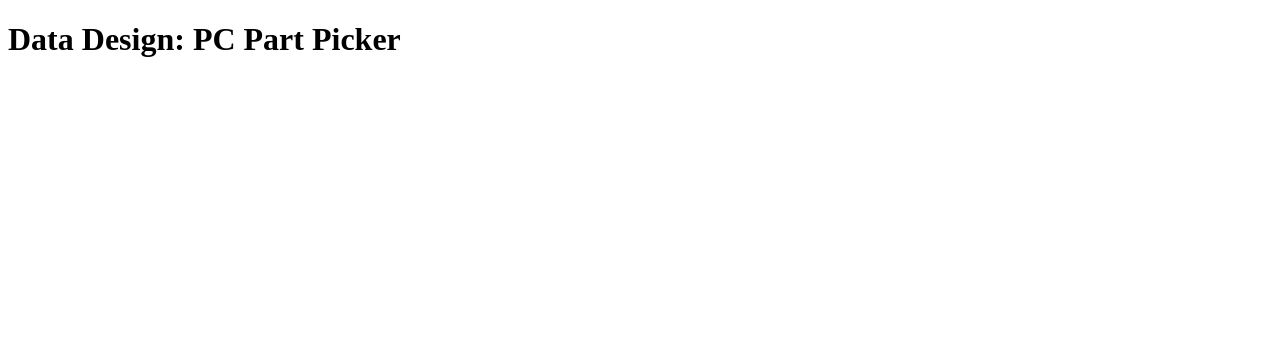
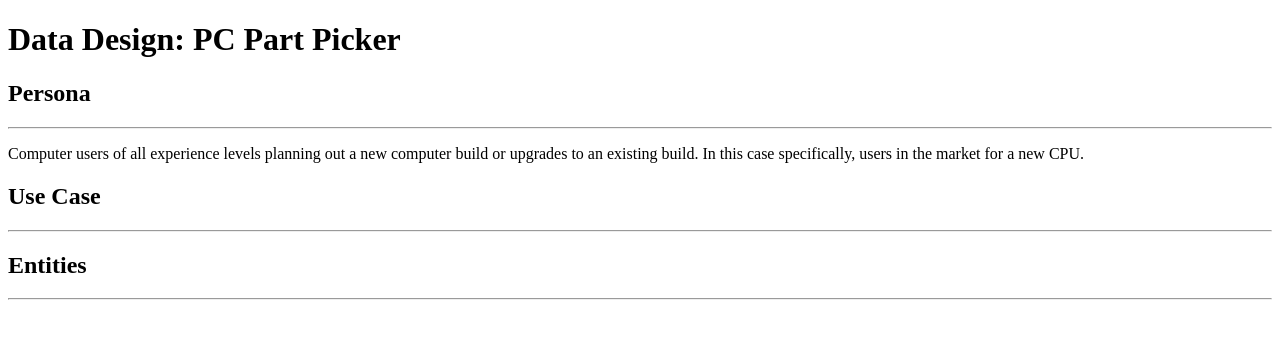
Before and after one commit to gbloom3/data-design-pcpartpicker, a PHP site: page / in a window 1280 px wide. Shown: the top 339 px of the page. Run offline with PHP 8.4, Linux system fonts and the light colour scheme.

Commit message:
Added index.php

```diff
--- a/index.php
+++ b/index.php
@@ -9,4 +9,21 @@
 			<h1>Data Design: PC Part Picker</h1>
 		</header>
 	</body>
+	<main>
+		<h2>Persona</h2>
+		<hr/>
+		<p>
+			Computer users of all experience levels planning out a new computer build or upgrades to an existing build. In this case specifically, users in the market for a new CPU.
+		</p>
+		<h2>Use Case</h2>
+		<hr/>
+		<p>
+
+		</p>
+		<h2>Entities</h2>
+		<hr/>
+		<p>
+
+		</p>
+	</main>
 </html>
```
